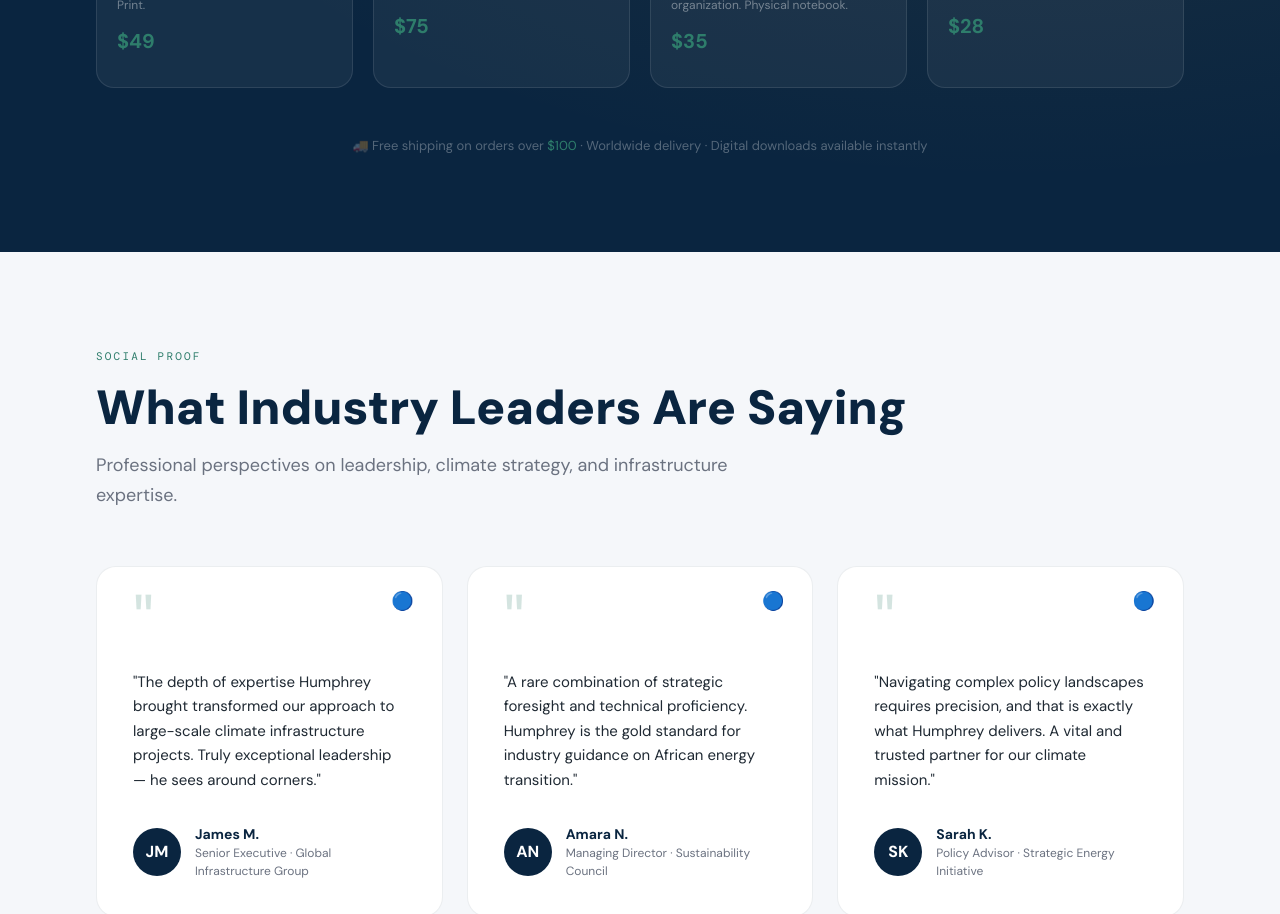
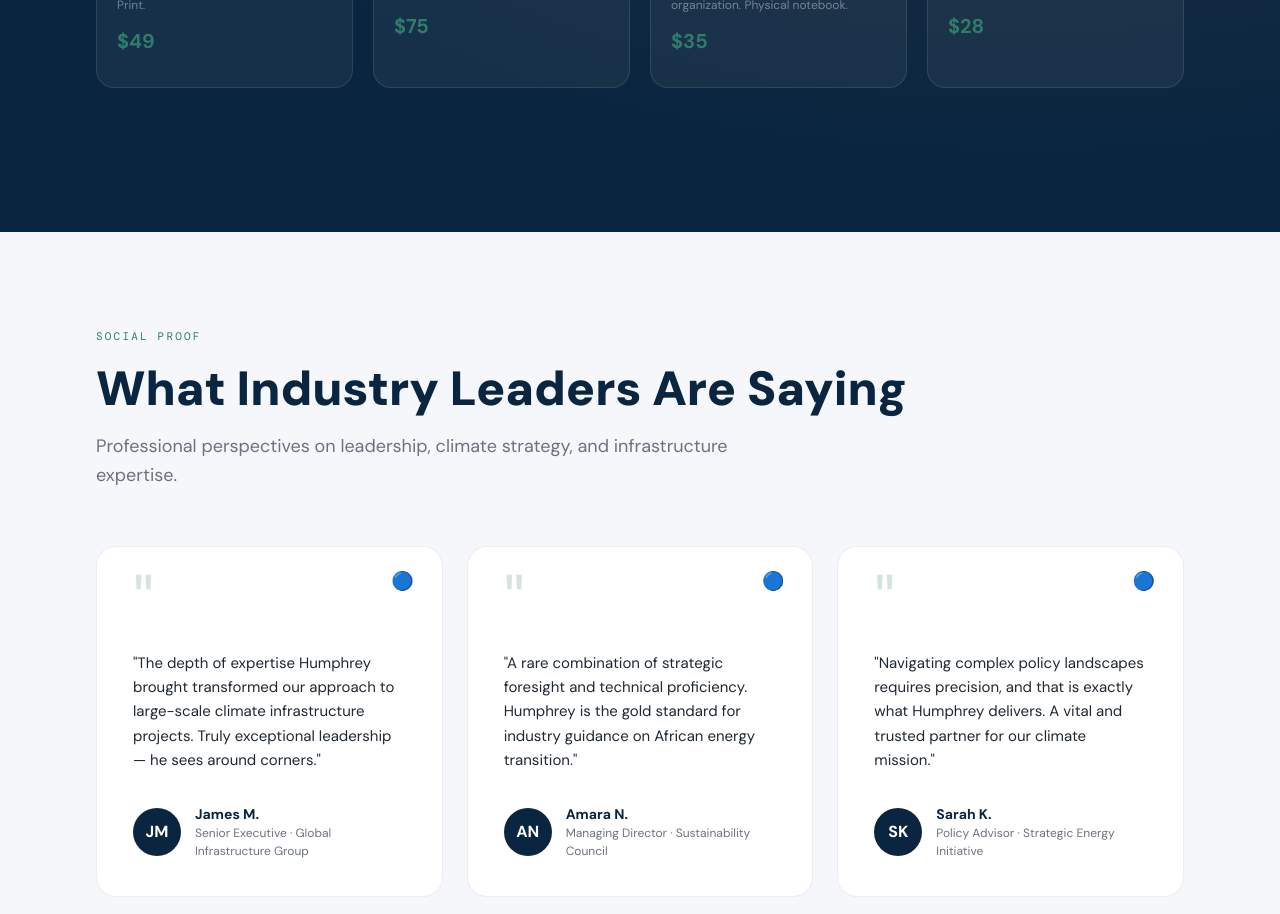
Before and after one commit to humphreyIndire/humphrey-indire, a React (Vite) app: page / in a window 1280 px wide. Shown: the part 9900-10814 px from the top of the page. Built offline with nearby package versions, Linux system fonts and the light colour scheme; a web font is replaced by a local one.

Commit message:
remove free shipping

```diff
--- a/src/components/sections/Merchandise.jsx
+++ b/src/components/sections/Merchandise.jsx
@@ -67,9 +67,9 @@ const Merchandise = () => {
  </div>
  </div> */}
 
- <div className="text-center text-[13px] text-white/30 fade-in" ref={footerRef}>
+                {/* <div className="text-center text-[13px] text-white/30 fade-in" ref={footerRef}>
                     🚚 Free shipping on orders over <span className="text-accent">$100</span> · Worldwide delivery · Digital downloads available instantly
- </div>
+                </div> */}
             </div>
         </section>
     );
```
Lines whose indentation alone changed are shown as unchanged.
